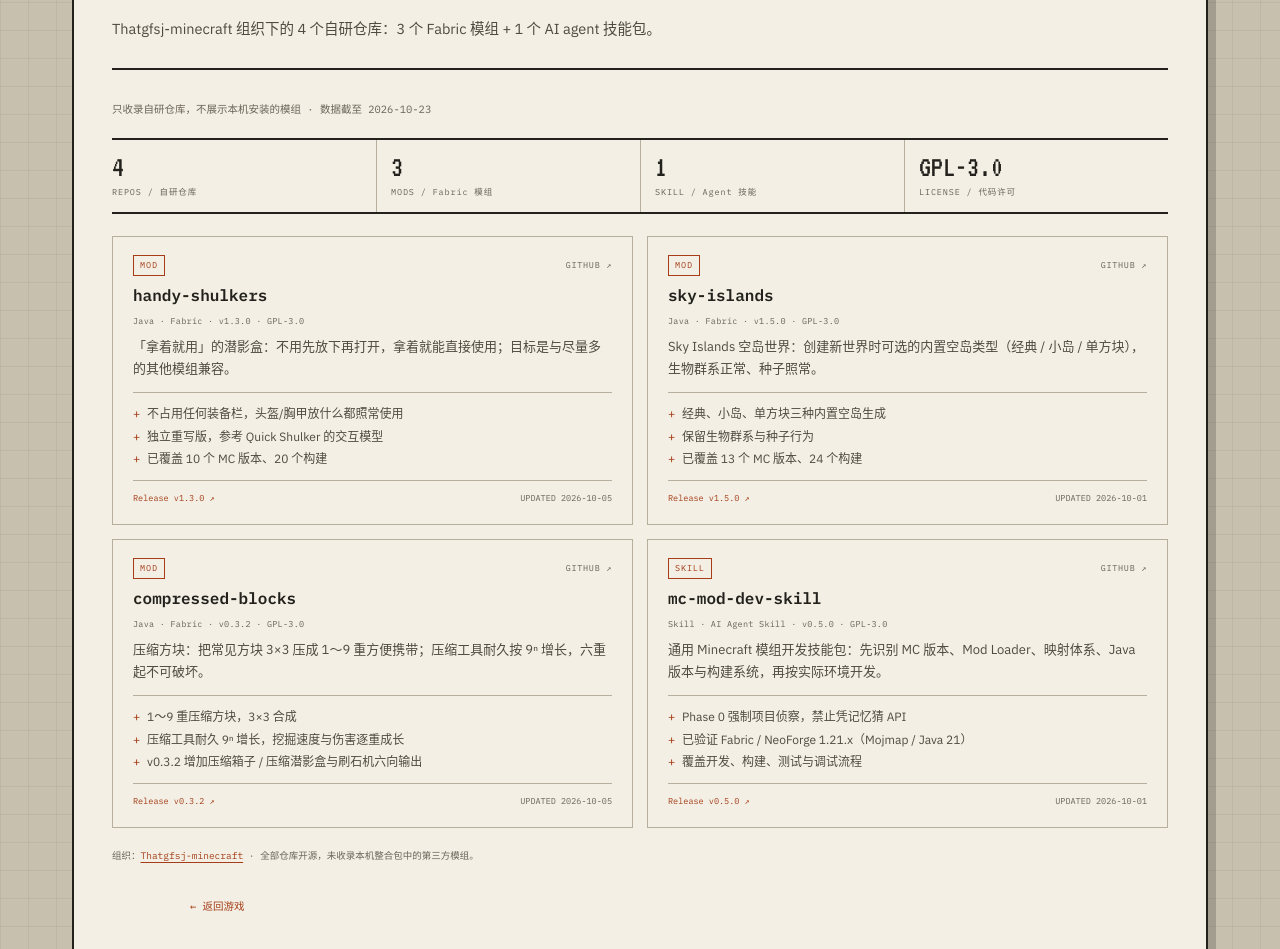
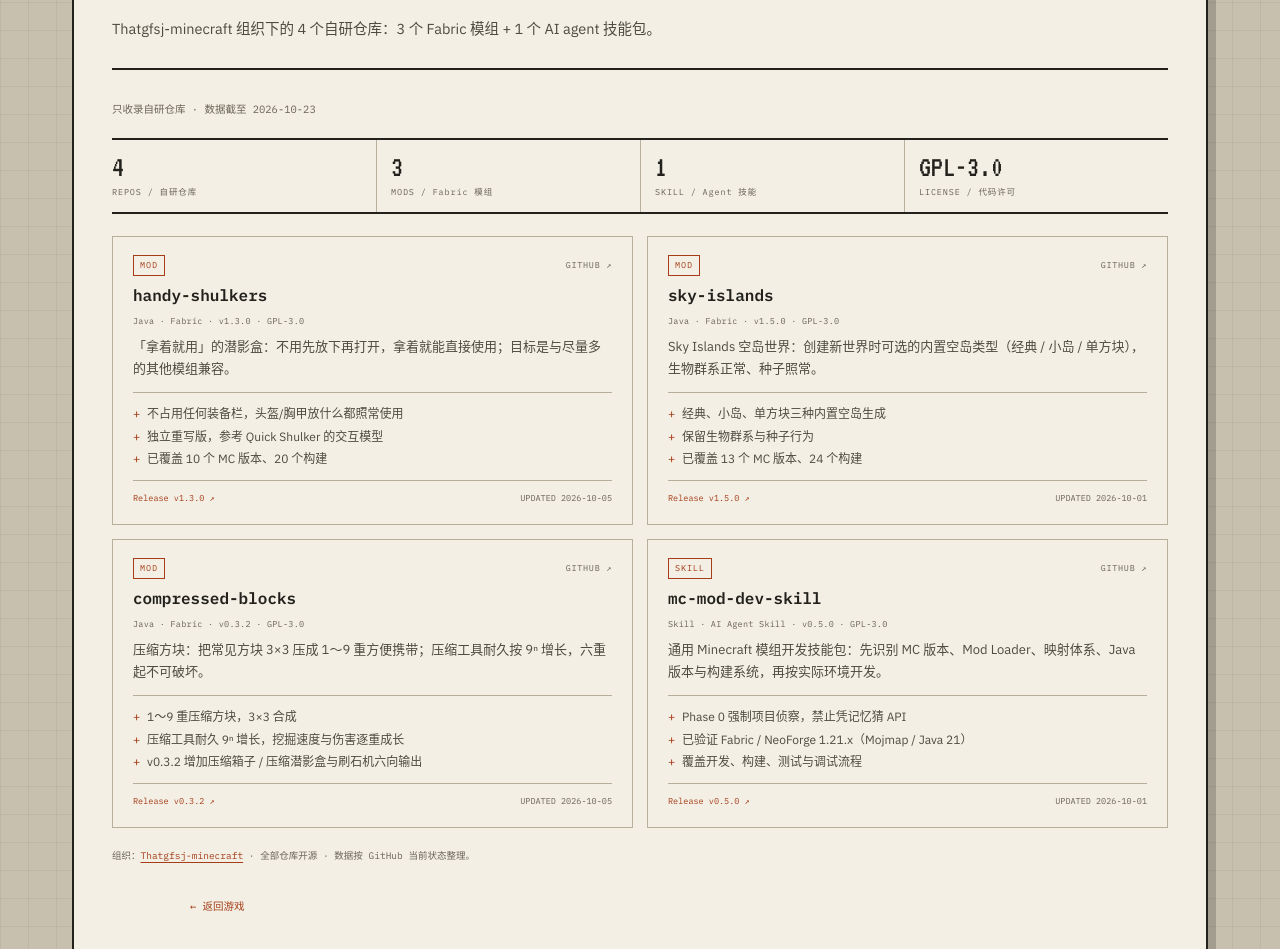
Before and after one commit to Thatgfsj/thatgfsj.github.io, a Jekyll site: the page built from games/minecraft.md, in a window 1280 px wide and 1369 px high. Shown: the part 250-1199 px from the top of the window. Built offline with Jekyll 4.4.1, drawn with Linux system fonts in a browser that asks for light colours.

Commit message:
copy(games): 移除我的世界页的本机措辞

```diff
--- a/games/minecraft.md
+++ b/games/minecraft.md
@@ -7,7 +7,7 @@
 permalink: /games/minecraft/
 ---
 
-<p class="page-note">只收录自研仓库，不展示本机安装的模组 · 数据截至 2026-10-23</p>
+<p class="page-note">只收录自研仓库 · 数据截至 2026-10-23</p>
 
 <div class="game-readouts">
   <div>
@@ -49,5 +49,5 @@
   {% endfor %}
 </div>
 
-<p class="game-note">组织：<a href="https://github.com/Thatgfsj-minecraft" target="_blank" rel="noopener">Thatgfsj-minecraft</a> · 全部仓库开源，未收录本机整合包中的第三方模组。</p>
+<p class="game-note">组织：<a href="https://github.com/Thatgfsj-minecraft" target="_blank" rel="noopener">Thatgfsj-minecraft</a> · 全部仓库开源 · 数据按 GitHub 当前状态整理。</p>
 <p class="post-back"><a href="{{ '/games/' | relative_url }}">← 返回游戏</a></p>
```
